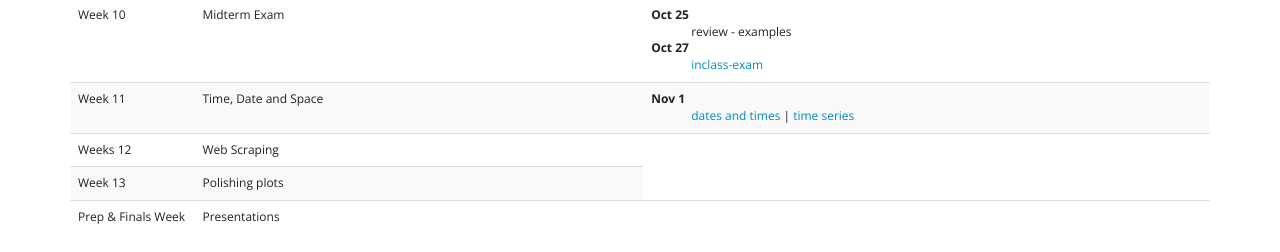
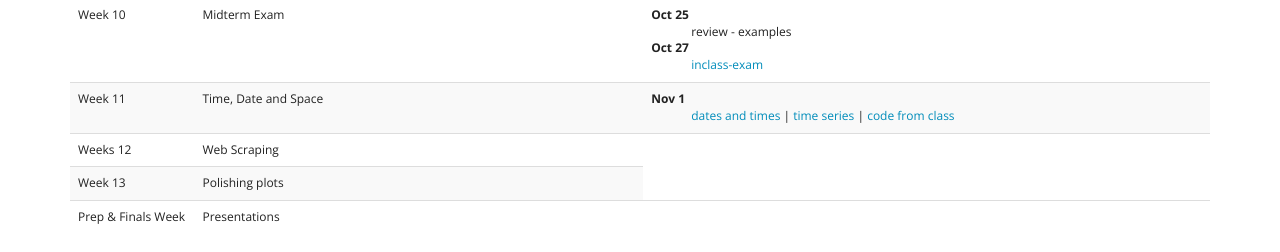
Before and after one commit to DS202-at-ISU/DS202-at-ISU.github.io, a Jekyll site: the page built from schedule.html, in a window 1280 px wide. Shown: the part 913-1165 px from the top of the page. Built offline with Jekyll 4.4.1, drawn with Linux system fonts in a browser that asks for light colours.

Commit message:
link to code

```diff
--- a/schedule.html
+++ b/schedule.html
@@ -180,7 +180,7 @@
         <dt>Nov 1</dt>
 
           <dd>
-            <a href="../materials/03_tidyverse/04_lubridate.html" target=_blank>dates and times</a> | <a href="../materials/04_date-time-space/01_time-series.html" target=_blank>time series</a>
+            <a href="../materials/03_tidyverse/04_lubridate.html" target=_blank>dates and times</a> | <a href="../materials/04_date-time-space/01_time-series.html" target=_blank>time series</a> | <a href="code/code-2022-11-01.R" target=_blank>code from class</a>
             </dd>
             </td>
       </tr>
```
